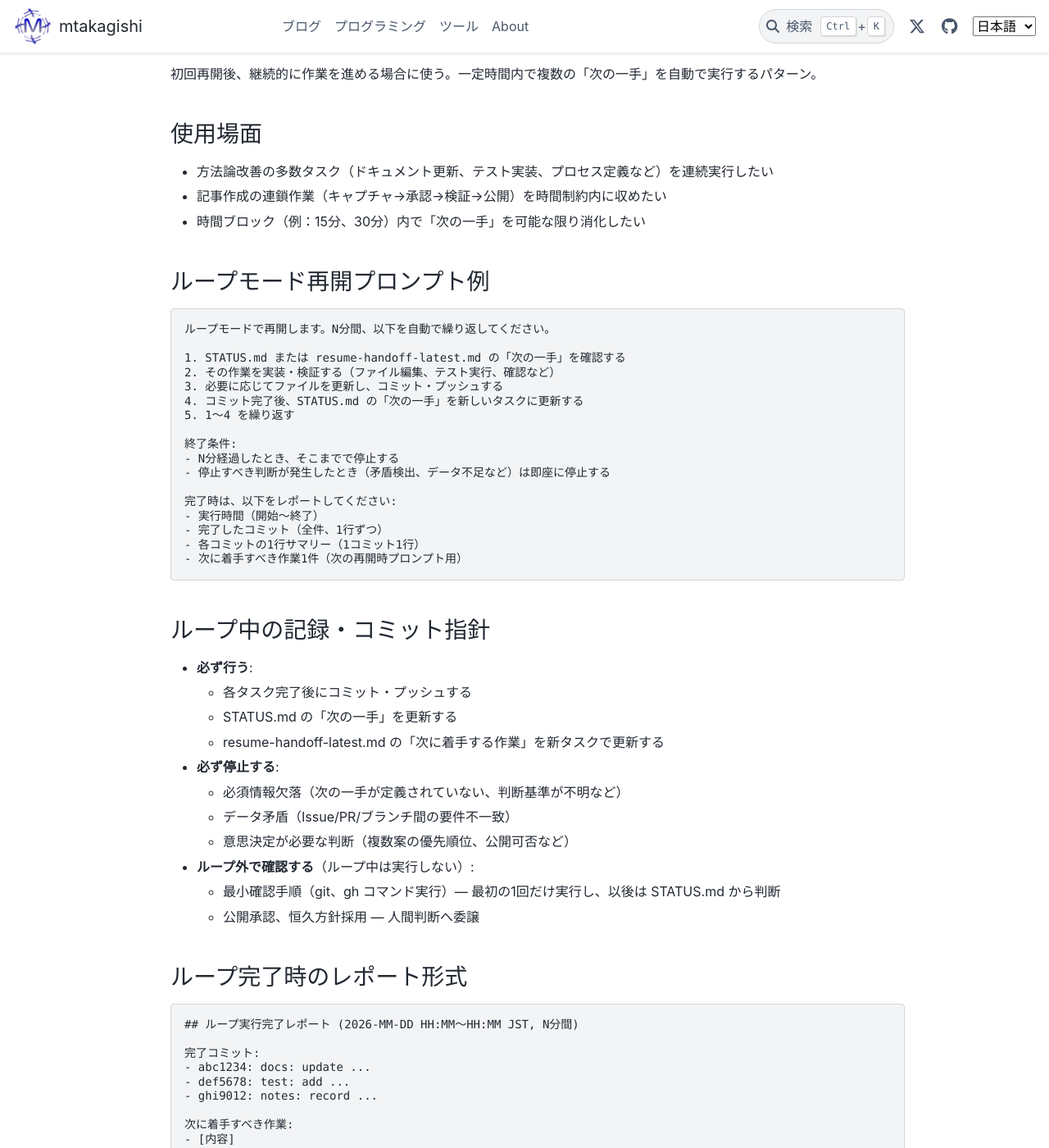
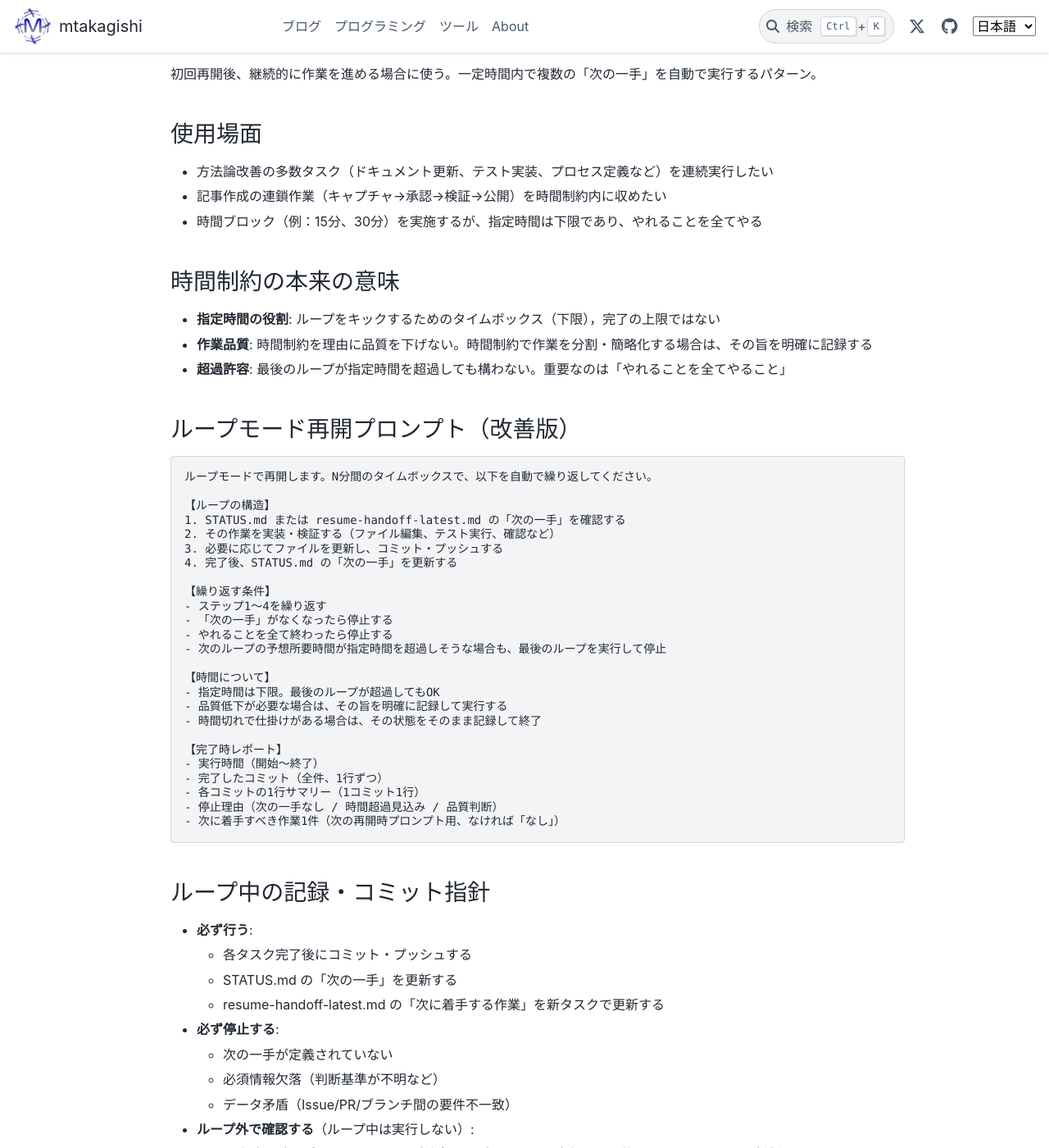
Before and after one commit to mtakagishi/note, a Sphinx documentation site: the page built from docs/agents/resume-minimal-checklist.md, in a window 1280 px wide and 1400 px high, scrolled down 3014 px. Shown: the whole window at 82% size. Built offline with Sphinx 7.4.7 and the PyData theme 0.15.4, drawn with Linux system fonts in a browser that asks for light colours; some of the changed text lies outside the part shown.

Commit message:
docs: clarify loop-mode time constraint as lower bound; improve prompt and stop conditions

````diff
--- a/docs/agents/resume-minimal-checklist.md
+++ b/docs/agents/resume-minimal-checklist.md
@@ -112,28 +112,42 @@ _notes/sessions/resume-handoff-latest.md を起点に再開してください。
 
 - 方法論改善の多数タスク（ドキュメント更新、テスト実装、プロセス定義など）を連続実行したい
 - 記事作成の連鎖作業（キャプチャ→承認→検証→公開）を時間制約内に収めたい
-- 時間ブロック（例：15分、30分）内で「次の一手」を可能な限り消化したい
+- 時間ブロック（例：15分、30分）を実施するが、指定時間は下限であり、やれることを全てやる
 
-### ループモード再開プロンプト例
+### 時間制約の本来の意味
+
+- **指定時間の役割**: ループをキックするためのタイムボックス（下限），完了の上限ではない
+- **作業品質**: 時間制約を理由に品質を下げない。時間制約で作業を分割・簡略化する場合は、その旨を明確に記録する
+- **超過許容**: 最後のループが指定時間を超過しても構わない。重要なのは「やれることを全てやること」
+
+### ループモード再開プロンプト（改善版）
 
 ```text
-ループモードで再開します。N分間、以下を自動で繰り返してください。
+ループモードで再開します。N分間のタイムボックスで、以下を自動で繰り返してください。
 
+【ループの構造】
 1. STATUS.md または resume-handoff-latest.md の「次の一手」を確認する
 2. その作業を実装・検証する（ファイル編集、テスト実行、確認など）
 3. 必要に応じてファイルを更新し、コミット・プッシュする
-4. コミット完了後、STATUS.md の「次の一手」を新しいタスクに更新する
-5. 1～4 を繰り返す
+4. 完了後、STATUS.md の「次の一手」を更新する
 
-終了条件:
-- N分経過したとき、そこまでで停止する
-- 停止すべき判断が発生したとき（矛盾検出、データ不足など）は即座に停止する
+【繰り返す条件】
+- ステップ1～4を繰り返す
+- 「次の一手」がなくなったら停止する
+- やれることを全て終わったら停止する
+- 次のループの予想所要時間が指定時間を超過しそうな場合も、最後のループを実行して停止
 
-完了時は、以下をレポートしてください:
+【時間について】
+- 指定時間は下限。最後のループが超過してもOK
+- 品質低下が必要な場合は、その旨を明確に記録して実行する
+- 時間切れで仕掛けがある場合は、その状態をそのまま記録して終了
+
+【完了時レポート】
 - 実行時間（開始～終了）
 - 完了したコミット（全件、1行ずつ）
 - 各コミットの1行サマリー（1コミット1行）
-- 次に着手すべき作業1件（次の再開時プロンプト用）
+- 停止理由（次の一手なし / 時間超過見込み / 品質判断）
+- 次に着手すべき作業1件（次の再開時プロンプト用、なければ「なし」）
 ```
 
 ### ループ中の記録・コミット指針
@@ -143,9 +157,9 @@ _notes/sessions/resume-handoff-latest.md を起点に再開してください。
   - STATUS.md の「次の一手」を更新する
   - resume-handoff-latest.md の「次に着手する作業」を新タスクで更新する
 - **必ず停止する**:
-  - 必須情報欠落（次の一手が定義されていない、判断基準が不明など）
+  - 次の一手が定義されていない
+  - 必須情報欠落（判断基準が不明など）
   - データ矛盾（Issue/PR/ブランチ間の要件不一致）
-  - 意思決定が必要な判断（複数案の優先順位、公開可否など）
 - **ループ外で確認する**（ループ中は実行しない）:
   - 最小確認手順（git、gh コマンド実行）— 最初の1回だけ実行し、以後は STATUS.md から判断
   - 公開承認、恒久方針採用 — 人間判断へ委譲
@@ -153,18 +167,25 @@ _notes/sessions/resume-handoff-latest.md を起点に再開してください。
 ### ループ完了時のレポート形式
 
 ```
-## ループ実行完了レポート (2026-MM-DD HH:MM～HH:MM JST, N分間)
+## ループ実行完了レポート (2026-MM-DD HH:MM～HH:MM JST, 予定N分, 実績M分)
 
-完了コミット:
+### 停止理由
+
+- [次の一手なし / 時間超過見込み / 品質判断による分割]
+
+### 完了コミット
+
 - abc1234: docs: update ...
 - def5678: test: add ...
 - ghi9012: notes: record ...
 
-次に着手すべき作業:
-- [内容]
+### 次に着手すべき作業
 
-停止理由（あれば）:
-- なし / あり（理由: ...）
+- [内容] （なければ「なし」）
+
+### 備考
+
+- [超過理由 / 簡略化内容 / 懸念事項など]
 ```
 
 ## 再開コマンドの最小セット例
````
